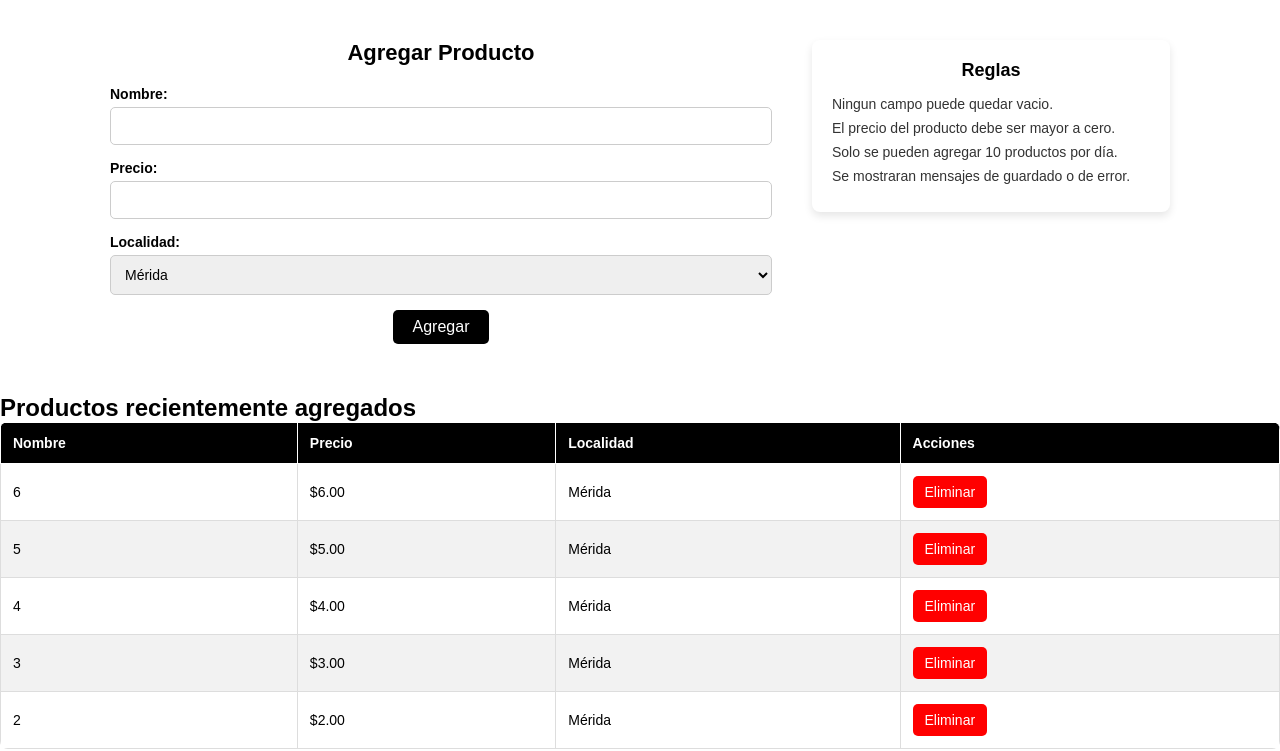
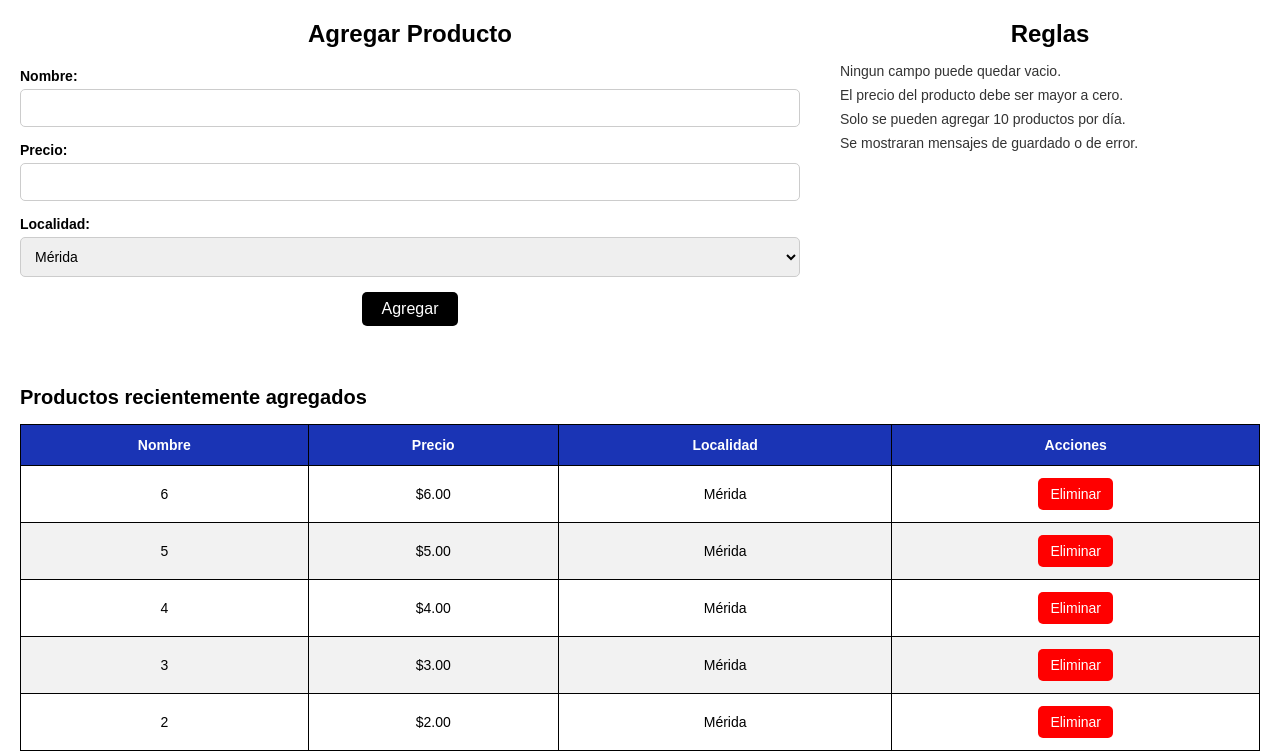
Before and after one commit to RVMiranda/web-II-MirandaCruz, a Django app: page /examen/productos/agregar_producto/ in a window 1280 px wide. Shown: the part 52-803 px from the top of the page. Run offline with Django 5.2, Linux system fonts and the light colour scheme; data comes from the database, SQL or seed files in the repository; both versions use the stored data as it was after the commit.

Commit message:
ajustes de formato

```diff
--- a/django-app-modelo/modelo_app/static/css/examen/agregarEvento.css
+++ b/django-app-modelo/modelo_app/static/css/examen/agregarEvento.css
@@ -9,9 +9,10 @@
     display: flex;
     justify-content: space-between;
     align-items: flex-start;
-    width: 100%;
-    margin: 10 auto;
+    width: 95%;
+
     padding: 15px;
+    margin-left: 40px;
 }
 
 .form-container {
--- a/django-app-modelo/modelo_app/static/css/examen/agregarProducto.css
+++ b/django-app-modelo/modelo_app/static/css/examen/agregarProducto.css
@@ -1,4 +1,3 @@
-
 * {
     margin: 0;
     padding: 0;
@@ -11,20 +10,17 @@
     justify-content: space-between;
     align-items: flex-start;
     width: 100%;
-    max-width: 1100px;
-    margin: 20px auto;
+    margin: 10 auto;
     padding: 20px;
 }
 
 .form-container {
     width: 65%;
-    border-radius: 8px;
     margin-right: 40px;
 }
 
 .form-container h2 {
     text-align: center;
-    font-size: 22px;
     margin-bottom: 20px;
 }
 
@@ -47,6 +43,11 @@
     border: 1px solid #ccc;
     border-radius: 5px;
     font-size: 14px;
+}
+
+.form-container textarea {
+    resize: none;
+    height: 80px;
 }
 
 .form-container button {
@@ -73,14 +74,9 @@
 
 .reglas {
     width: 35%;
-    background: white;
-    border-radius: 8px;
-    padding: 20px;
-    box-shadow: 0px 4px 8px rgba(0, 0, 0, 0.1);
 }
 
 .reglas h2 {
-    font-size: 18px;
     margin-bottom: 15px;
     text-align: center;
 }
@@ -93,45 +89,46 @@
 
 .tablaContainer {
     width: 100%;
-    max-width: 1100px;
-    margin: 20px auto;
-    padding: 20px;
+    margin-top: 30px;
+    padding: 0 20px;
 }
 
 .tablaContainer h2 {
     text-align: left;
     font-size: 20px;
-    margin-bottom: 10px;
+    margin-bottom: 15px;
+    width: 90%;
 }
 
 table {
     width: 100%;
     border-collapse: collapse;
     background-color: white;
-    border-radius: 8px;
     overflow: hidden;
+    text-align: center;
 }
 
 thead {
-    background-color: black;
+    text-align: center;
+    background-color: rgb(26, 52, 181);
     color: white;
 }
 
 thead th {
     padding: 12px;
-    text-align: left;
+    text-align: center;
     font-size: 14px;
-    border: 1px solid #fff;
+    border: 1px solid #000000;
 }
 
 tbody tr {
-    border-bottom: 1px solid #ccc;
+    border-bottom: 1px solid #000000;
 }
 
 tbody td {
     padding: 12px;
     font-size: 14px;
-    border: 1px solid #ddd;
+    border: 1px solid #000000;
 }
 
 tbody tr:nth-child(even) {
--- a/django-app-modelo/modelo_app/static/js/examen/agregarProductos.js
+++ b/django-app-modelo/modelo_app/static/js/examen/agregarProductos.js
@@ -46,7 +46,7 @@ document.addEventListener("DOMContentLoaded", function () {
         })
         .catch(error => {
             console.error("❌ Error en la solicitud:", error);
-            alert("❌ Error al agregar el producto.");
+            alert("❌ Error al agregar el producto. Revisa las reglas");
         });
     });
 
@@ -125,4 +125,17 @@ document.addEventListener("DOMContentLoaded", function () {
     }
 
     actualizarTablaProductos();
+
+    function mostrarMensaje(mensaje, esError = false) {
+        const mensajeElemento = document.getElementById("mensaje");
+        if (!mensajeElemento) return;
+
+        mensajeElemento.textContent = mensaje;
+        mensajeElemento.style.color = esError ? "red" : "green";
+
+        setTimeout(() => {
+            mensajeElemento.textContent = "";
+        }, 3000);
+    }
+
 });
--- a/django-app-modelo/modelo_app/templates/examen/agregarProducto.html
+++ b/django-app-modelo/modelo_app/templates/examen/agregarProducto.html
@@ -38,7 +38,7 @@
     </div>
 </div>
 
-<div class="tablaConainer">
+<div class="tablaContainer">
     <h2>Productos recientemente agregados</h2>
     <table id="tablaProductos">
         <thead>
```
Also changed, not shown: django-app-modelo/modelo_app/static/js/examen/agregarEventos.js (+26 -1 lines), django-app-modelo/modelo_app/db.sqlite3.
